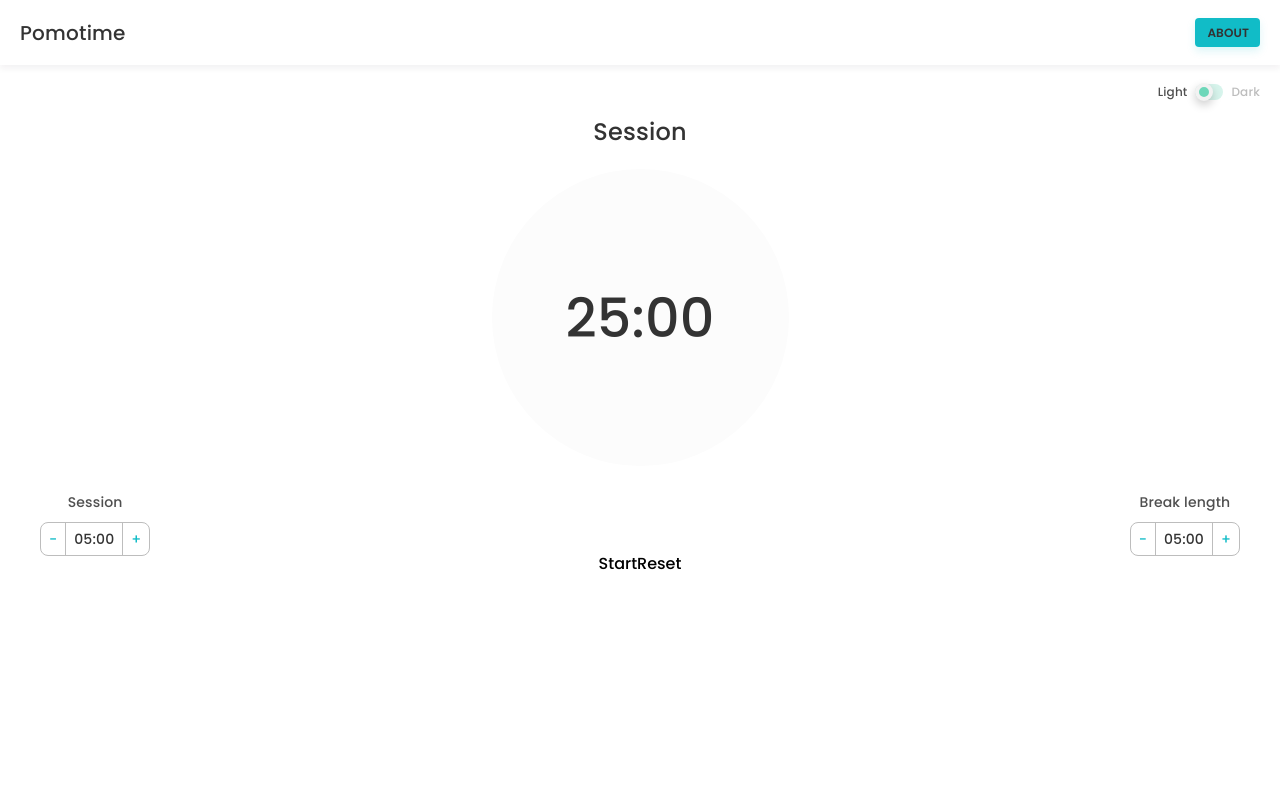
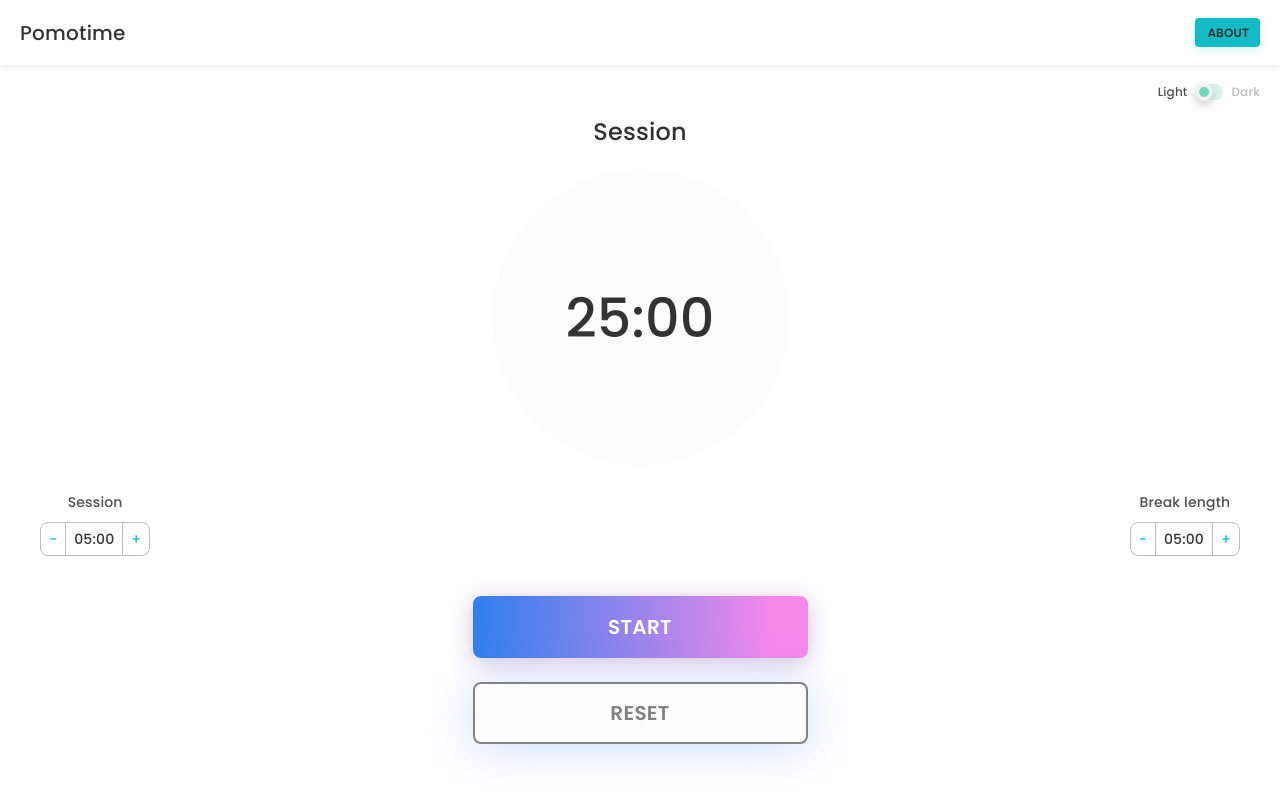
Before and after one commit to cristianCeamatu/assist-pomodoro, a React (Create React App) app: page / in a window 1280 px wide. Built offline with nearby package versions, Linux system fonts and the light colour scheme.

Commit message:
design/buttons section

```diff
--- a/src/components/pomodoro/Buttons.js
+++ b/src/components/pomodoro/Buttons.js
@@ -2,6 +2,7 @@ import { useEffect } from 'react';
 import { useSelector, useDispatch } from 'react-redux';
 // Styles/Assets
 import alarm from '../../assets/alarm.mp3';
+import { ButtonsContainer } from './Pomodoro.styled';
 // State
 import {
   selectTimeleft,
@@ -38,17 +39,25 @@ const Actions = () => {
   };
 
   return (
-    <section>
-      <button type="button" onClick={() => handleStartStop(active)}>
-        {active ? 'Stop' : 'Start'}
+    <ButtonsContainer>
+      <button
+        className="gradient"
+        type="button"
+        onClick={() => handleStartStop(active)}
+      >
+        {active ? 'Pause' : 'Start'}
       </button>
 
-      <button type="button" onClick={() => dispatch(reset())}>
+      <button
+        className="default"
+        type="button"
+        onClick={() => dispatch(reset())}
+      >
         Reset
       </button>
 
       <audio src={alarm} id="alarm" preload="auto" />
-    </section>
+    </ButtonsContainer>
   );
 };
 
--- a/src/components/pomodoro/Pomodoro.styled.js
+++ b/src/components/pomodoro/Pomodoro.styled.js
@@ -59,3 +59,49 @@ export const SettingsContainer = styled.div`
     }
   }
 `;
+
+export const ButtonsContainer = styled.div`
+  padding: 40px 20px 34px;
+  font-weight: 600;
+  font-size: 20px;
+  line-height: 30px;
+  display: flex;
+  align-items: center;
+  flex-direction: column;
+  gap: 24px;
+
+  button {
+    color: #ffffff;
+    text-transform: uppercase;
+    letter-spacing: 0.015em;
+    border-radius: 8px;
+    width: 335px;
+    height: 62px;
+
+    &.gradient {
+      background: ${(props) =>
+        props.theme.mode === 'light'
+          ? 'linear-gradient(91.84deg, #2F80ED 0.5%, rgba(238, 58, 220, 0.6) 89.88%)'
+          : 'linear-gradient(91.84deg, #11BCC7 0.5%, rgba(238, 58, 220, 0.6) 89.88%)'};
+      box-shadow: ${(props) =>
+        props.theme.mode === 'light'
+          ? '0px 4px 24px rgba(93, 11, 131, 0.25)'
+          : '0px 4px 40px rgba(93, 11, 131, 0.25)'};
+    }
+
+    &.default {
+      background: ${(props) =>
+        props.theme.mode === 'light' ? '#FCFCFC' : '#252836'};
+      border: ${(props) =>
+        props.theme.mode === 'light'
+          ? '2px solid #828282'
+          : '2px solid #E0E0E0'};
+      filter: ${(props) =>
+        props.theme.mode === 'light'
+          ? 'drop-shadow(0px 4px 24px rgba(47, 128, 237, 0.25))'
+          : ''};
+      color: ${(props) =>
+        props.theme.mode === 'light' ? '#828282' : '#F2F2F2'};
+    }
+  }
+`;
```
Also changed, not shown: 1 other file (tests, documents, lock files or other folders).
